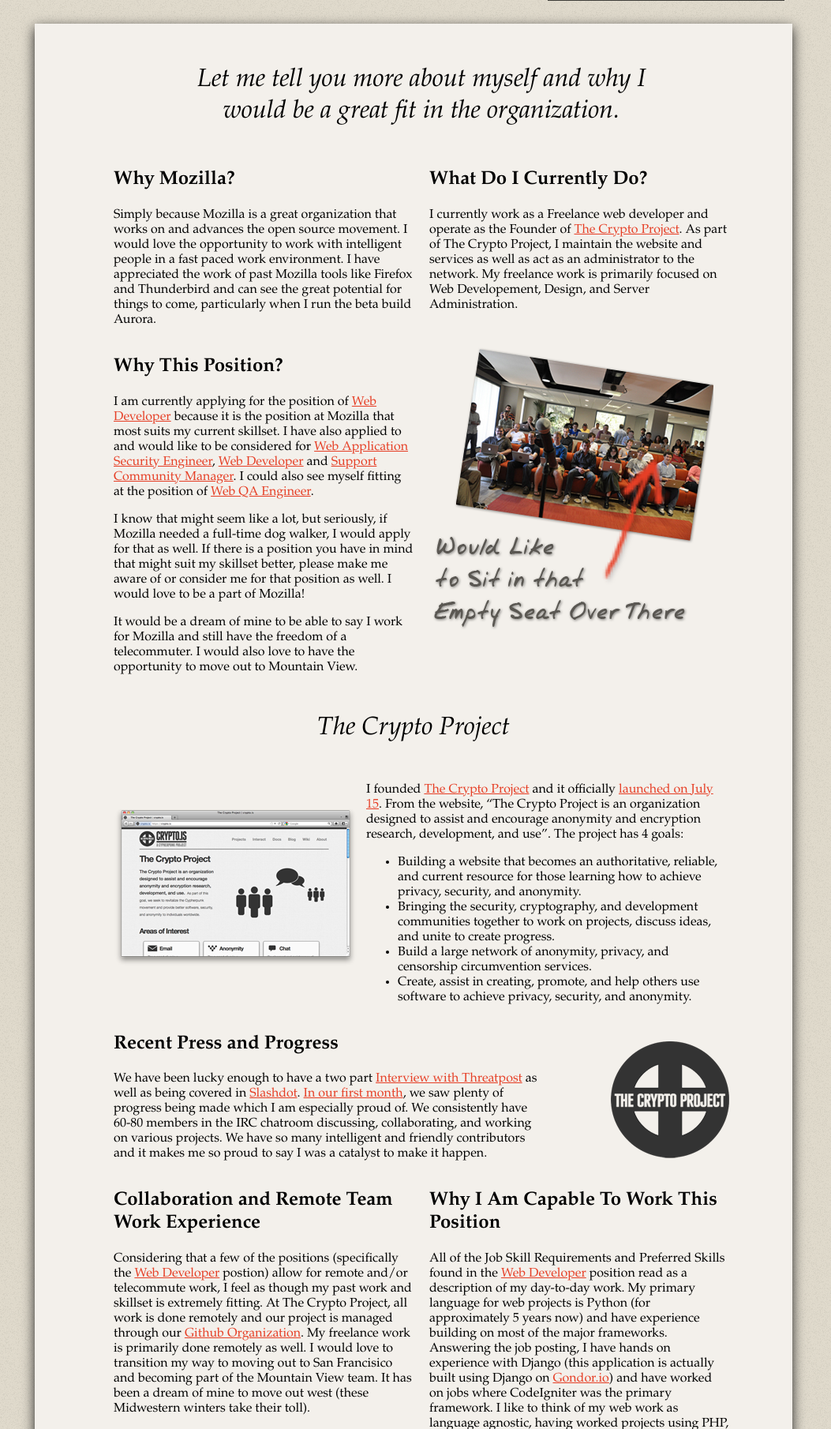
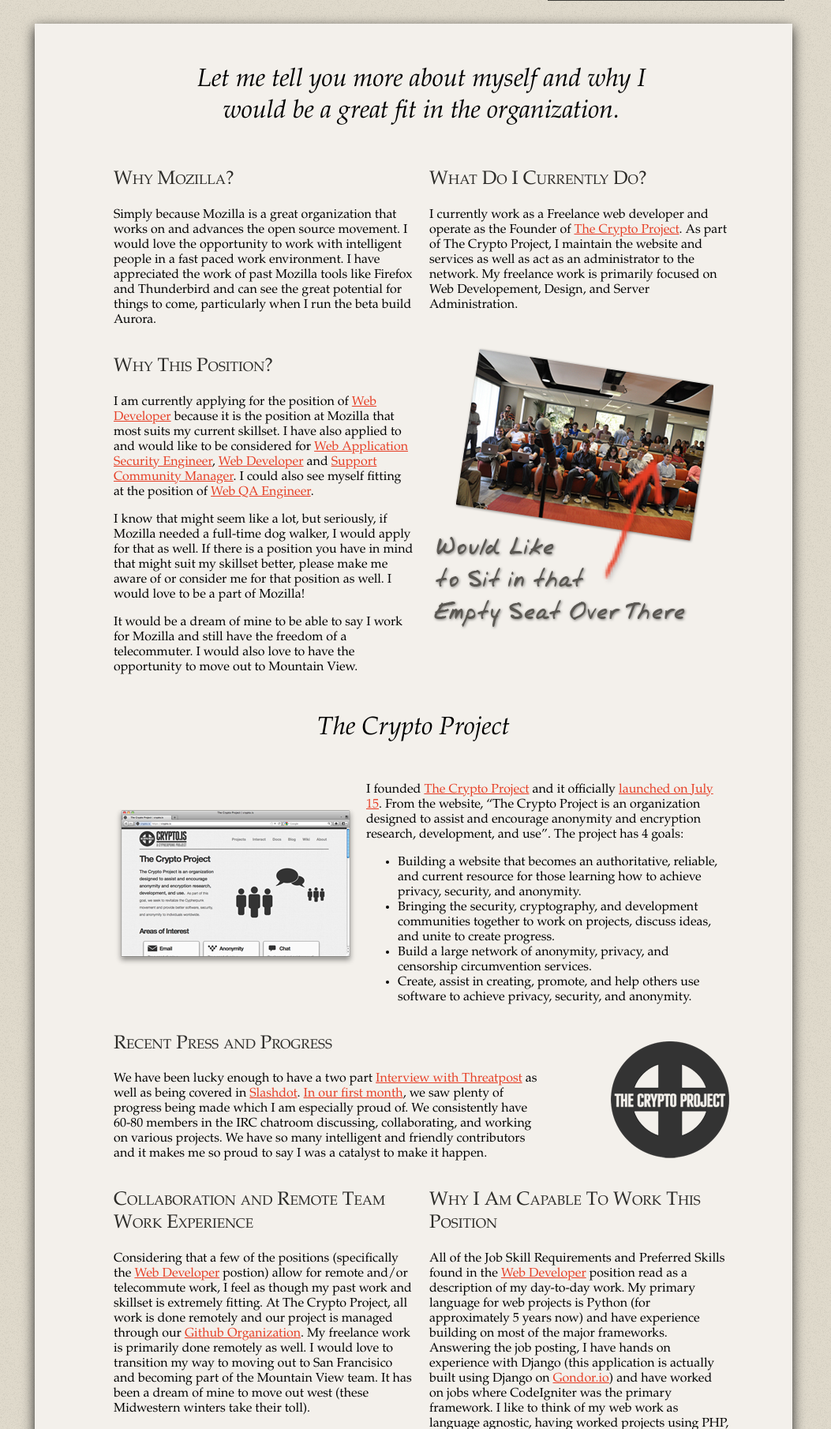
Before and after one commit to sirvaliance/Sirvaliance-Website, a Django app: page /mozilla/ in a window 1280 px wide. Shown: the part 360-2170 px from the top of the page at 79% size, without its empty margins (116-1169 px from the left). Run offline with Django 3.2, Linux system fonts and the light colour scheme; some libraries are stand-ins or nearby versions.

Commit message:
Updated headline style.

```diff
--- a/sirvaliance/static/css/style.css
+++ b/sirvaliance/static/css/style.css
@@ -15,6 +15,15 @@ h1 {
 	color: #2D2C29;
 	text-align: right;
 	text-shadow: 1px 1px #E9E5DB, -1px -1px #444;
+}
+
+h2 {
+    font-size: 24px;
+    font-style: normal;
+	font-variant: small-caps;
+	font-weight: normal;
+	color: #2D2C29;
+
 }
 
 .h_100 {
```
